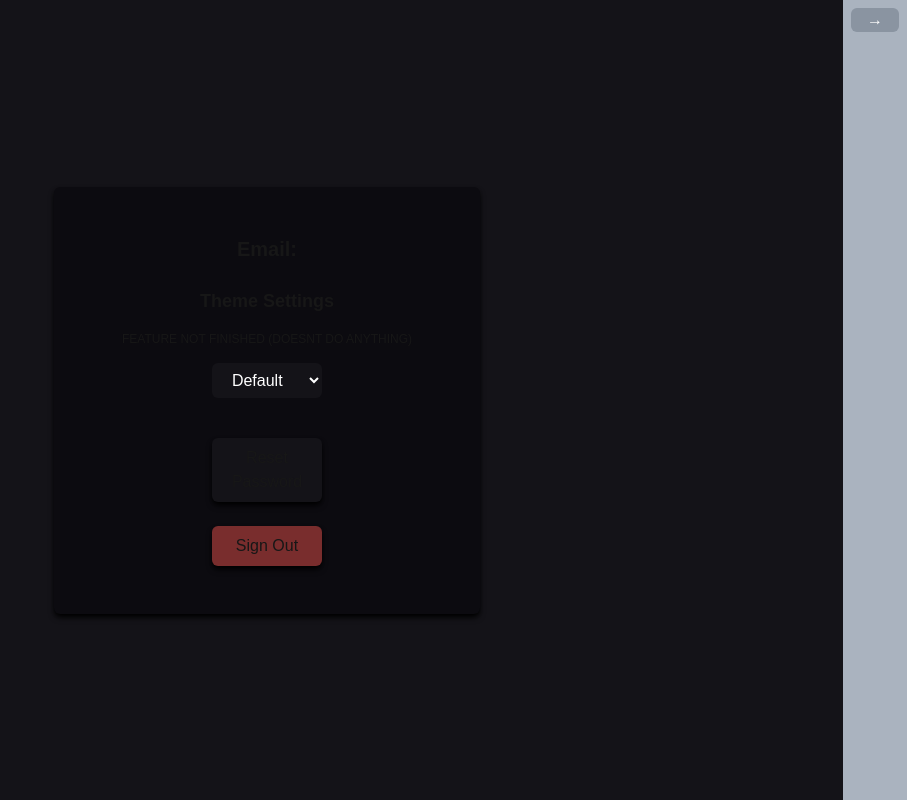
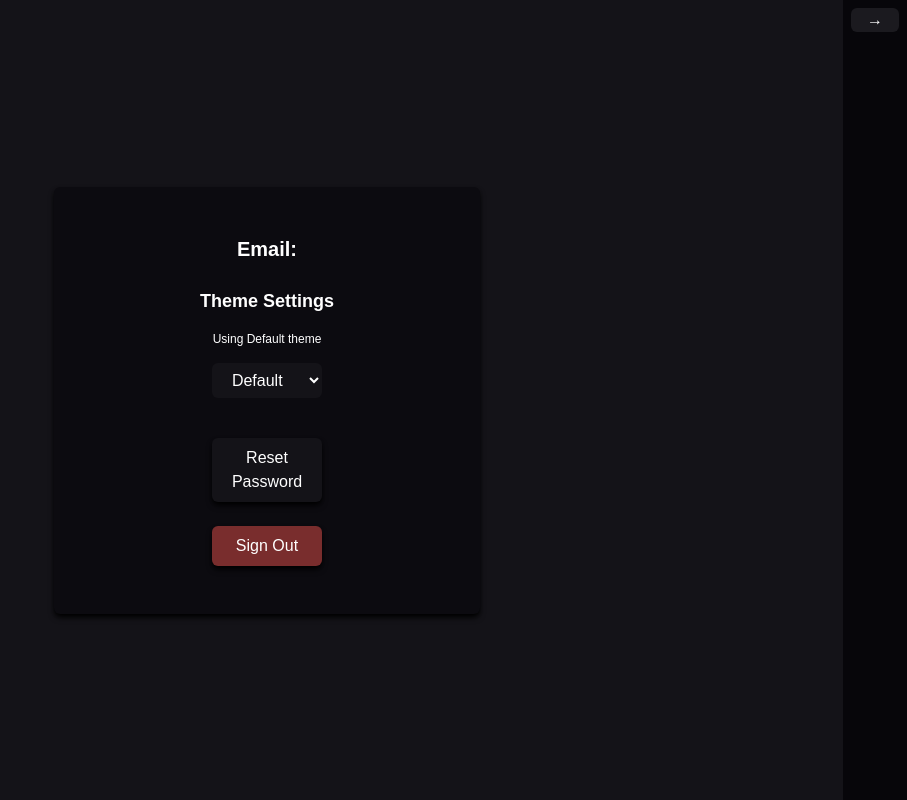
Before and after one commit to connosssss/trackr, a Next.js app: page /user in a window 1280 px wide. Shown: the whole page, without its empty margins (373-1280 px from the left). Built offline with nearby package versions, Linux system fonts and the light colour scheme; no server answers.

Commit message:
user page set up and navbar fix w/ use effect for theme loading

```diff
--- a/app/user/page.tsx
+++ b/app/user/page.tsx
@@ -59,22 +59,21 @@ export default function LoginPage() {
 
     };
 
-  return (
-    <div className="flex  bg-[#141318] w-full items-center justify-center h-screen ">
-        <Navbar/>
-        <div className='min-w-1/3 min-h-1/2 bg-[#0c0b10] rounded-md p-12
-        flex flex-col justify-start items-center gap-6 shadow-md shadow-black'>
+    return (
+        <div className={`${currentTheme === 'default' ? 'bg-[#141318] text-white' : 'bg-[#f2f6fc] text-black'} flex w-full items-center justify-center h-screen`}>
+                <Navbar/>
+                <div className={`min-w-1/3 min-h-1/2 rounded-md p-12 flex flex-col justify-start items-center gap-6 shadow-md ${currentTheme === 'default' ? 'bg-[#0c0b10] shadow-black' : 'bg-[#f2f6fc] shadow-gray-300'}`}>
             <h2 className='text-xl font-bold text-shadow-2'>
                 Email: {user?.email}
             </h2>
 
              <div className="w-full flex flex-col items-center gap-4 mb-4">
                 <h3 className="text-lg font-semibold">Theme Settings</h3>
-                <p className='text-xs'> FEATURE NOT FINISHED (DOESNT DO ANYTHING)</p>
+                <p className='text-xs'>{currentTheme === 'default' ? 'Using Default theme' : 'Using Light theme'}</p>
                 <select
                     value={currentTheme}
                     onChange={handleTheme}
-                    className="bg-[#141318] text-white px-4 py-2 rounded-md w-1/3"
+                    className={`${currentTheme === 'default' ? 'bg-[#141318] text-white' : 'bg-[#f2f6fc] text-black border'} px-4 py-2 rounded-md w-1/3`}
                 >
 
                     <option value="default">Default</option>
@@ -83,15 +82,17 @@ export default function LoginPage() {
             </div>
 
             <button onClick={handleForgotPassword}
-                className='py-2 bg-[#141318] hover:bg-[#2A292E] w-1/3 rounded-md shadow-md shadow-black
-                transition-all duration-300 '>Reset Password</button>
+                className={`py-2 w-1/3 rounded-md transition-all duration-300 ${currentTheme === 'default' ? 'bg-[#141318] hover:bg-[#2A292E] shadow-md shadow-black text-white' : 'bg-[#aab3bf] hover:bg-[#8a94a1] text-black'}`}>
+                Reset Password
+            </button>
 
 
 
 
             <button onClick={handleSignOut}
-                className='py-2 bg-[#792d2d] hover:bg-[#ba4747] w-1/3 rounded-md shadow-md shadow-black
-                transition-all duration-300 '>Sign Out</button>
+                className={`py-2 w-1/3 rounded-md transition-all duration-300 ${currentTheme === 'default' ? 'bg-[#792d2d] hover:bg-[#ba4747] shadow-md shadow-black text-white' : 'bg-[#ba4747] hover:bg-[#792d2d] text-black'}`}>
+                Sign Out
+            </button>
 
 
 
--- a/components/Navbar.tsx
+++ b/components/Navbar.tsx
@@ -2,7 +2,7 @@
 
 // import { useRouter } from "next/navigation";
 import Link from 'next/link';
-import { useState } from 'react';
+import { useState, useEffect } from 'react';
 import {fetchUserTheme } from "@/utils/userSettings"
 import { useAuth } from "@/context/AuthContext";
 
@@ -10,22 +10,30 @@ import { useAuth } from "@/context/AuthContext";
 export default function Navbar() {
 
   const [isMinimized, setIsMinimized] = useState(true);
-  const [theme, setTheme] = useState("");
+  const [theme, setTheme] = useState("default");
   const { user} = useAuth();
 
 
   const getTheme = async () => {
-    if(!user) throw "userError";
+    if(!user) {
+      setTheme('default');
+      return;
+    }
 
     try{
       let data = await fetchUserTheme(user.id);
-      setTheme(data);
+      if (data) setTheme(data);
     }
     catch(err){
-      alert("Error in loading theme / user for navbar: " +err)
+      console.error("Error in loading theme / user for navbar:", err)
     }
 
   }
+
+  useEffect(() => {
+
+    getTheme();
+  }, [user]);
 
   const toggleMinimize = () => {
     setIsMinimized(!isMinimized);
@@ -37,7 +45,7 @@ export default function Navbar() {
       <button
         onClick={toggleMinimize}
         className={`absolute top-2 ${isMinimized ? 'left-2' : 'left-5'}
-         text-white rounded-md z-30 px-4 ${!isMinimized ? 'w-[80%]' : 'w-12'} mr-2
+         ${theme == "default" ? 'text-white' : 'text-gray-800'} rounded-md z-30 px-4 ${!isMinimized ? 'w-[80%]' : 'w-12'} mr-2
          ${theme == "default" ? "bg-[#1B1A1F] hover:hover:bg-[#2A292E]" : "bg-[#8a94a1] hover:bg-[#6a7685]"}
          transition-all duration-500 ease-in-out`}
       >
```
